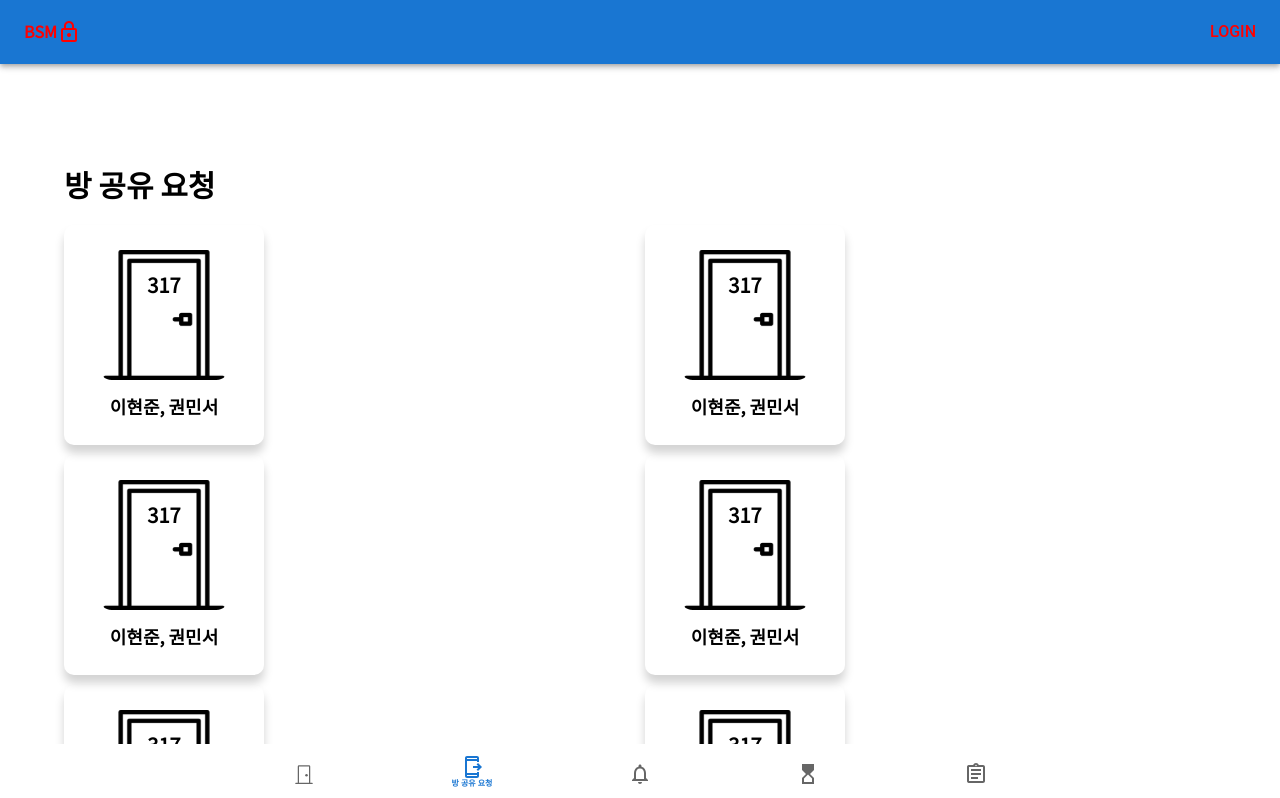
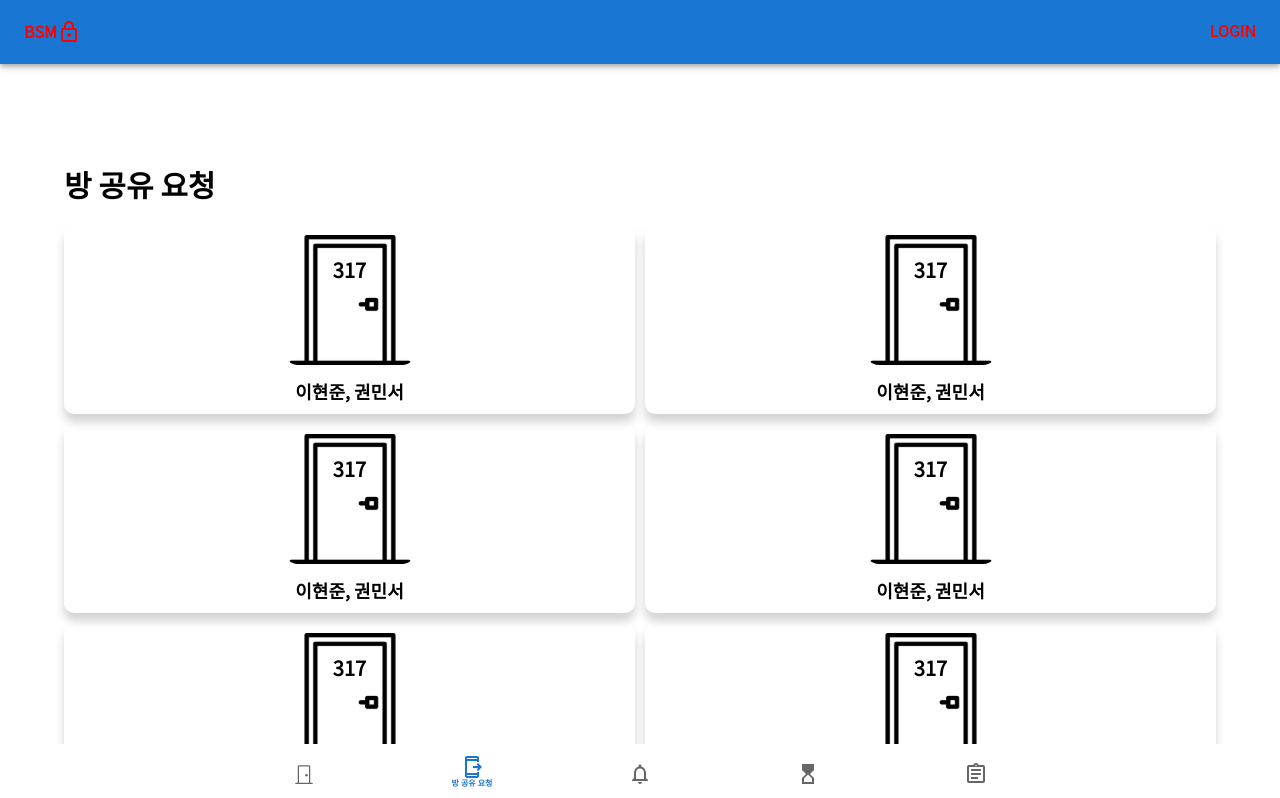
Before and after one commit to BSM-DoorLock/BSM-DoorLock-Frontend, a Next.js app: page /share in a window 1280 px wide. Shown: the top 798 px of the page. Built offline with nearby package versions, Linux system fonts and the light colour scheme.

Commit message:
FIX :: 방 컴포넌트 조건부 수정

```diff
--- a/components/room/Room.style.tsx
+++ b/components/room/Room.style.tsx
@@ -10,23 +10,29 @@ export const RoomContainer = styled.div`
   align-items: center;
   border-radius: 10px;
 
-    .owners{
+  .owners {
     margin-top: 15px;
     font-size: 18px;
   }
 
-    &:active{
+  &:active {
     background-color: #e6e6e6;
   }
-`
+`;
+
+export const ShareRoomContainer = styled(RoomContainer)`
+  width: unset;
+  height: unset;
+  padding: 10px;
+`;
 
 export const RoomInfo = styled.div`
   position: relative;
-    span{
+  span {
     position: absolute;
     top: 25px;
     left: 50%;
     transform: translate(-50%);
     font-size: 20px;
   }
-`
+`;
--- a/components/room/Room.tsx
+++ b/components/room/Room.tsx
@@ -1,15 +1,44 @@
-import Image from "next/image"
-import * as S from './Room.style'
-import { RoomPropsType } from "./type"
+import Image from "next/image";
+import * as S from "./Room.style";
+import { RoomPropsType } from "./type";
+import { useRecoilState } from "recoil";
+import { modalOpenState } from "../../store/ModalOpen";
 
-export default function Room({ number, name1, name2 }: RoomPropsType){
-    return(
+export default function Room({ number, name1, name2, isShare }: RoomPropsType) {
+  const [isModalOpen, setIsModalOpen] = useRecoilState(modalOpenState);
+  return (
+    <>
+      {!isShare ? (
         <S.RoomContainer>
-            <S.RoomInfo>
-                <Image src={"/image/door.svg"} alt="icon" width={130} height={130} />
-                <span>{number}</span>
-            </S.RoomInfo>
-            <span className="owners">{name1}, {name2}</span>
+          <S.RoomInfo>
+            <Image
+              src={"/image/door.svg"}
+              alt="icon"
+              width={130}
+              height={130}
+            />
+            <span>{number}</span>
+          </S.RoomInfo>
+          <span className="owners">
+            {name1}, {name2}
+          </span>
         </S.RoomContainer>
-    )
+      ) : (
+        <S.ShareRoomContainer onClick={() => setIsModalOpen(true)}>
+          <S.RoomInfo>
+            <Image
+              src={"/image/door.svg"}
+              alt="icon"
+              width={130}
+              height={130}
+            />
+            <span>{number}</span>
+          </S.RoomInfo>
+          <span className="owners">
+            {name1}, {name2}
+          </span>
+        </S.ShareRoomContainer>
+      )}
+    </>
+  );
 }
--- a/components/room/type.ts
+++ b/components/room/type.ts
@@ -2,4 +2,5 @@ export interface RoomPropsType {
     number: number;
     name1: string;
     name2: string;
+    isShare?: true;
 }
```
Lines whose indentation alone changed are shown as unchanged.
